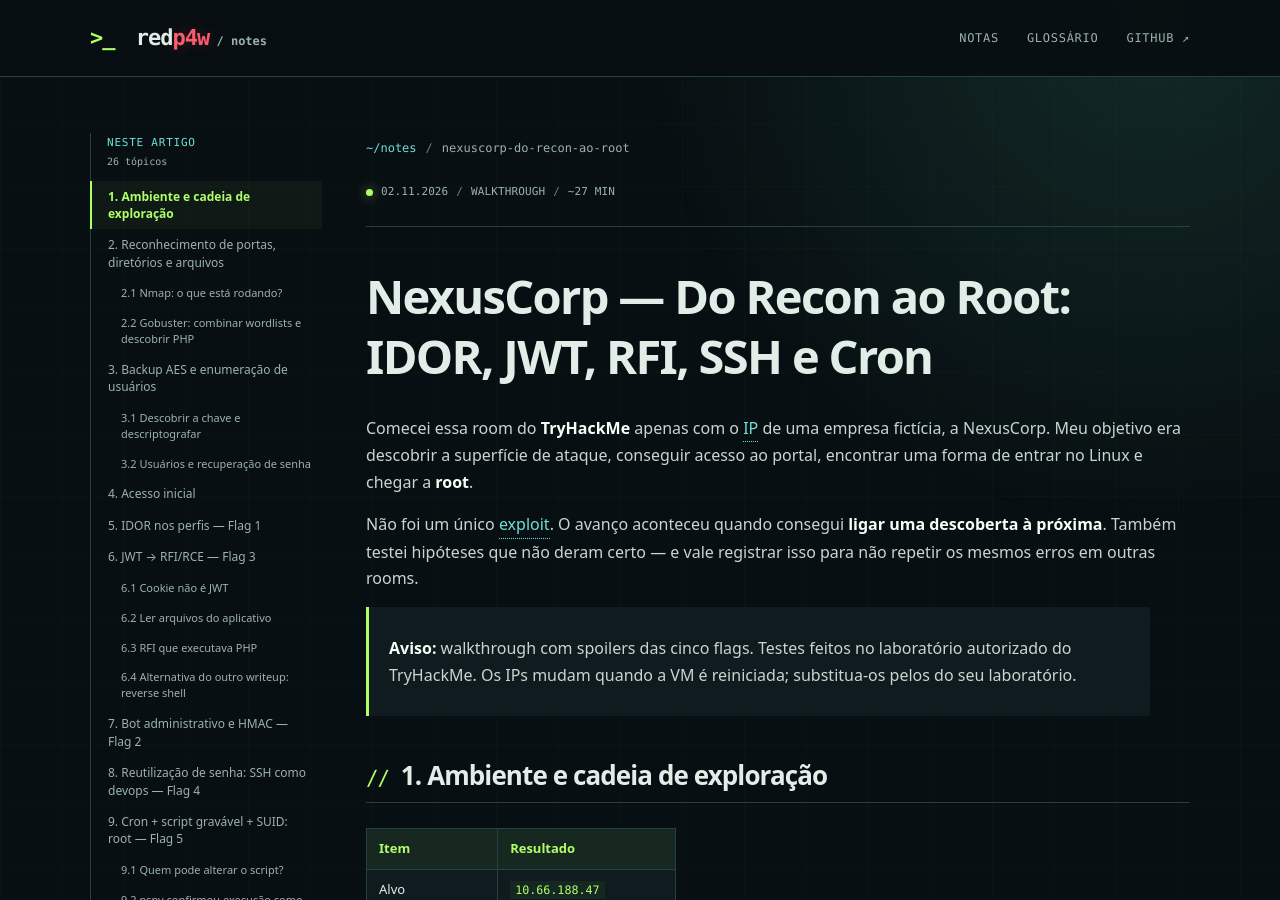
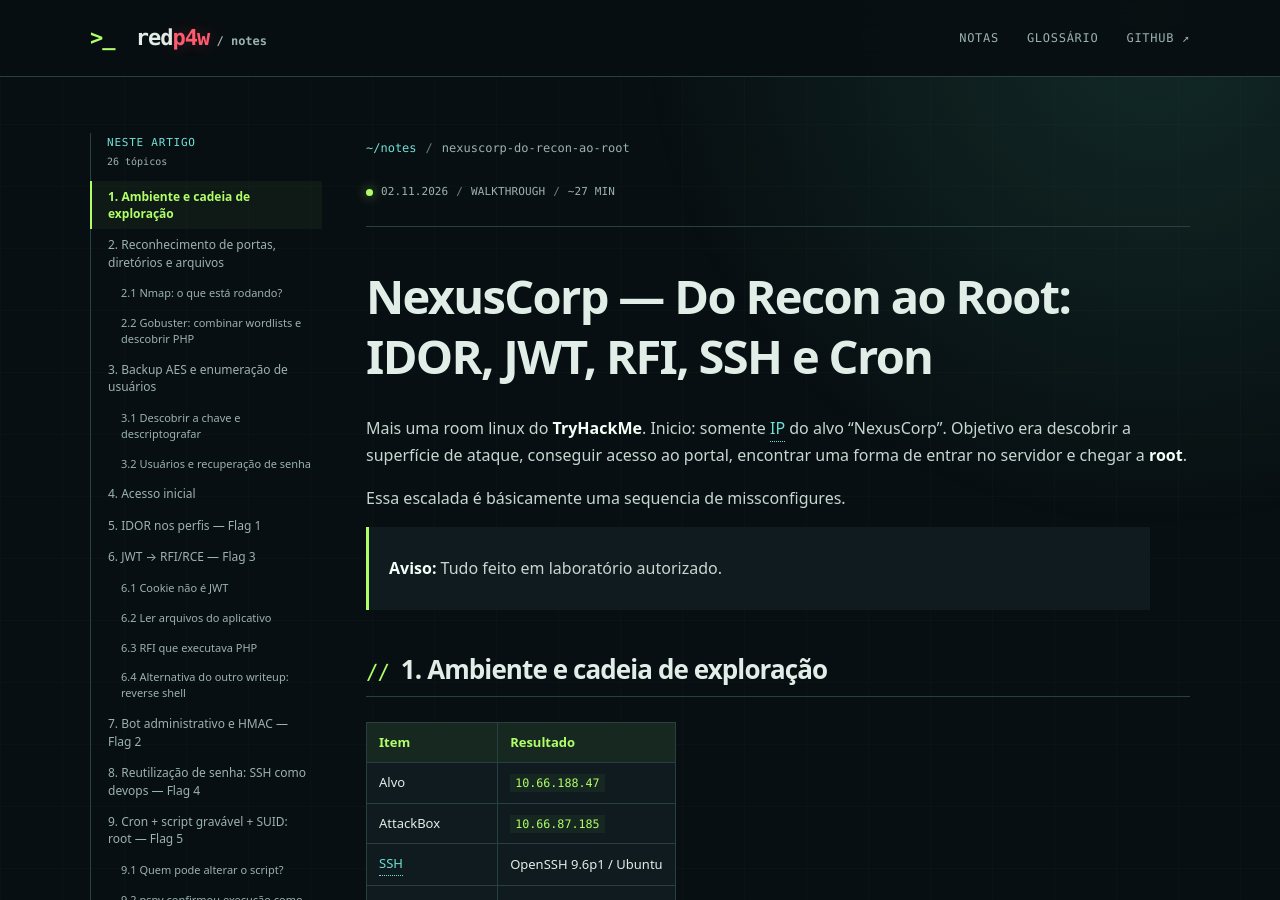
Before and after one commit to redp4w/redp4w.github.io, a Jekyll site: the page built from _posts/2026-11-02-nexuscorp-do-recon-ao-root.md, in a window 1280 px wide and 900 px high. Built offline with Jekyll 4.4.1, drawn with Linux system fonts in a browser that asks for light colours.

Commit message:
Update 2026-11-02-nexuscorp-do-recon-ao-root.md

```diff
--- a/_posts/2026-11-02-nexuscorp-do-recon-ao-root.md
+++ b/_posts/2026-11-02-nexuscorp-do-recon-ao-root.md
@@ -1,7 +1,7 @@
 ---
 layout: post
 title: "NexusCorp - Do Recon ao Root: IDOR, JWT, RFI, SSH e Cron"
-description: "Walkthrough da NexusCorp no TryHackMe: Nmap, Gobuster, backup AES, usuários, Hydra, IDOR, JWT, RFI/RCE, reutilização de credenciais e escalonamento por cron/SUID."
+description: "Walkthrough da NexusCorp - THM: Nmap, Gobuster, backup AES, usuários, Hydra, IDOR, JWT, RFI/RCE, reutilização de credenciais e escalonamento por cron/SUID."
 date: 2026-11-02
 categories: [walkthrough]
 tags: [linux, tryhackme, nexuscorp, recon, nmap, gobuster, idor, jwt, hmac, rfi, rce, hydra, ssh, credential-reuse, cron, suid, privilege-escalation]
@@ -9,11 +9,13 @@ tags: [linux, tryhackme, nexuscorp, recon, nmap, gobuster, idor, jwt, hmac, rfi,
 
 # NexusCorp — Do Recon ao Root: IDOR, JWT, RFI, SSH e Cron
 
-Comecei essa room do **TryHackMe** apenas com o IP de uma empresa fictícia, a NexusCorp. Meu objetivo era descobrir a superfície de ataque, conseguir acesso ao portal, encontrar uma forma de entrar no Linux e chegar a **root**.
+Mais uma room linux do **TryHackMe**.
+Inicio: somente IP do alvo "NexusCorp".
+Objetivo era descobrir a superfície de ataque, conseguir acesso ao portal, encontrar uma forma de entrar no servidor e chegar a **root**.
 
-Não foi um único exploit. O avanço aconteceu quando consegui **ligar uma descoberta à próxima**. Também testei hipóteses que não deram certo — e vale registrar isso para não repetir os mesmos erros em outras rooms.
+Essa escalada é básicamente uma sequencia de missconfigures.
 
-> **Aviso:** walkthrough com spoilers das cinco flags. Testes feitos no laboratório autorizado do TryHackMe. Os IPs mudam quando a VM é reiniciada; substitua-os pelos do seu laboratório.
+> **Aviso:** Tudo feito em laboratório autorizado.
 
 ## Índice
 
```
